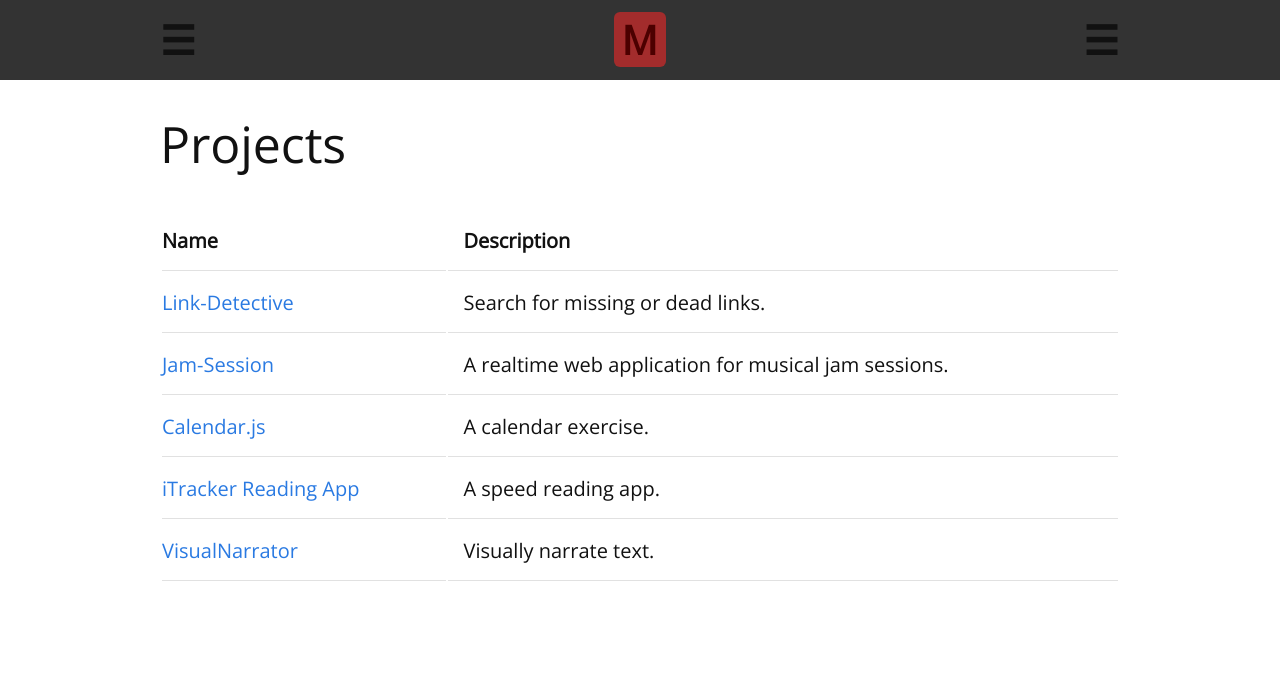
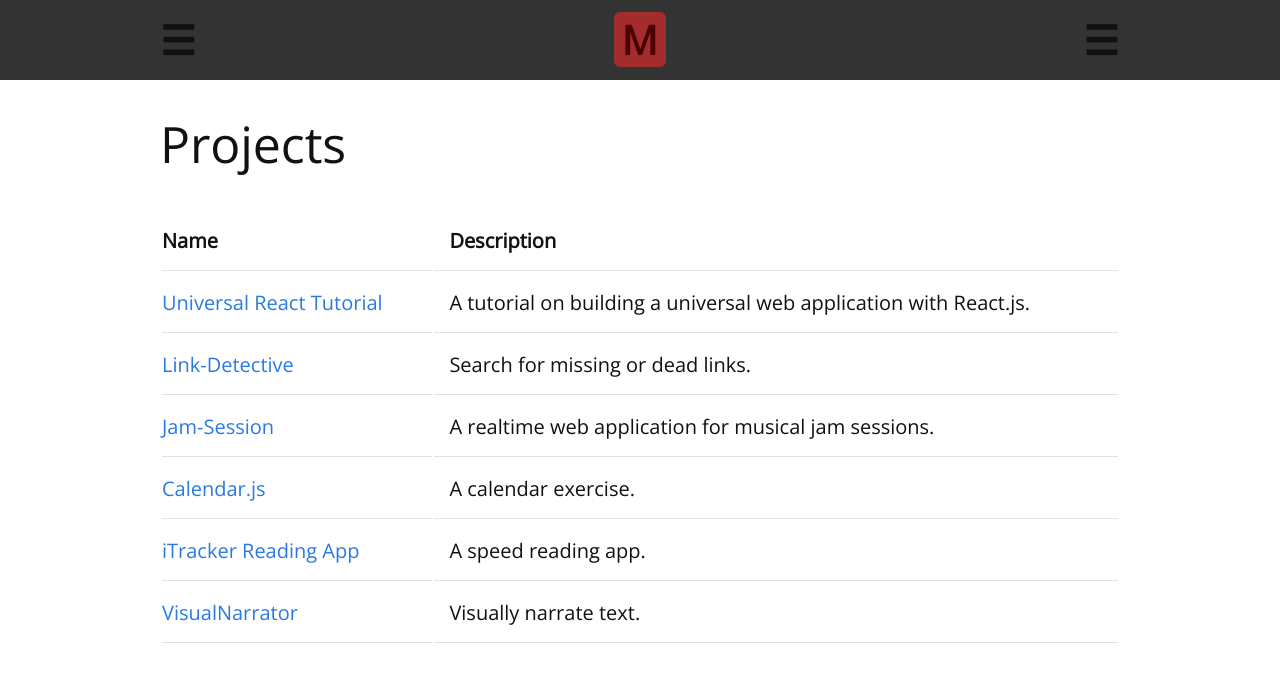
Before and after one commit to remarkablemark/remarkablemark.github.io, a Jekyll site: the page built from projects.md, in a window 1280 px wide. Shown: the top 682 px of the page. Built offline with Jekyll 4.4.1, drawn with Linux system fonts in a browser that asks for light colours.

Commit message:
Add "Universal React Tutorial" details to `_data/projects.yml`

```diff
--- a/_data/projects.yml
+++ b/_data/projects.yml
@@ -1,3 +1,7 @@
+- name: Universal React Tutorial
+  description: A tutorial on building a universal web application with React.js.
+  link: https://github.com/remarkablemark/universal-react-tutorial
+
 - name: Link-Detective
   description: Search for missing or dead links.
   link: https://github.com/remarkablemark/link-detective
```
